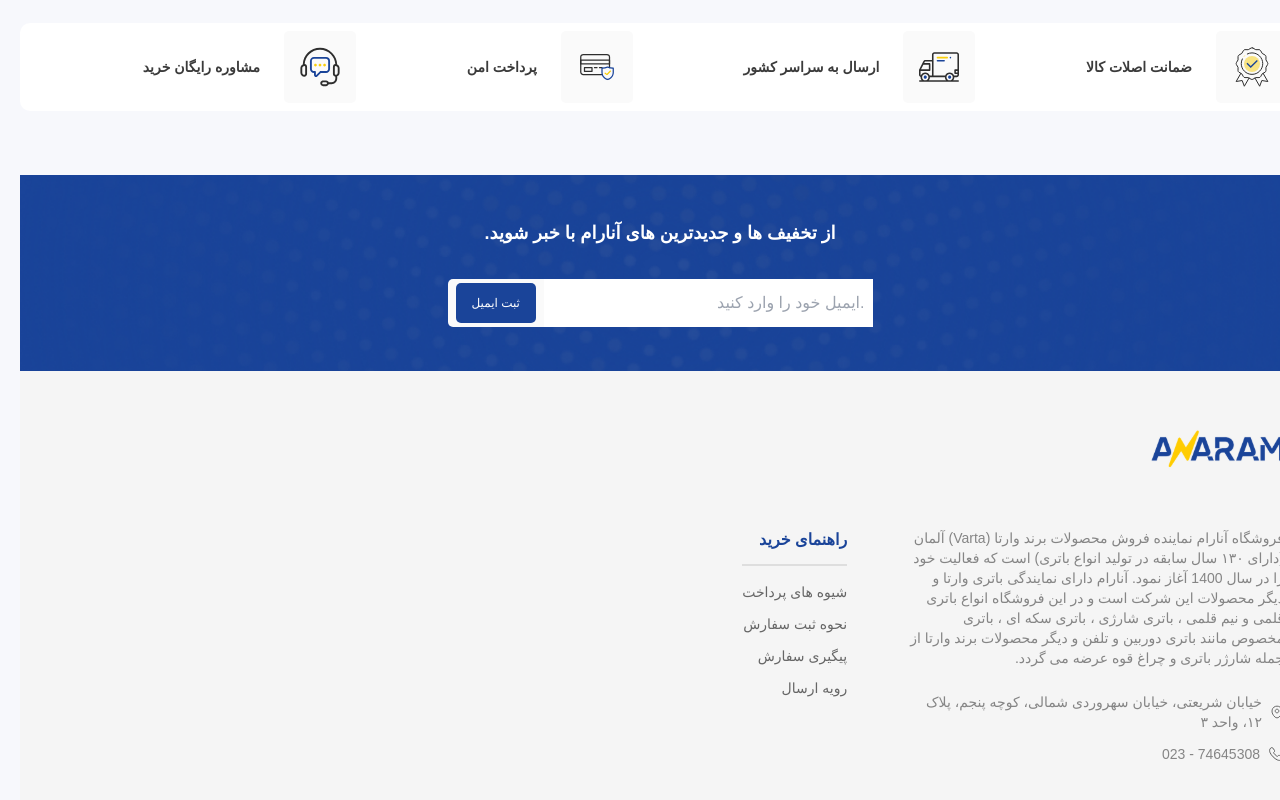
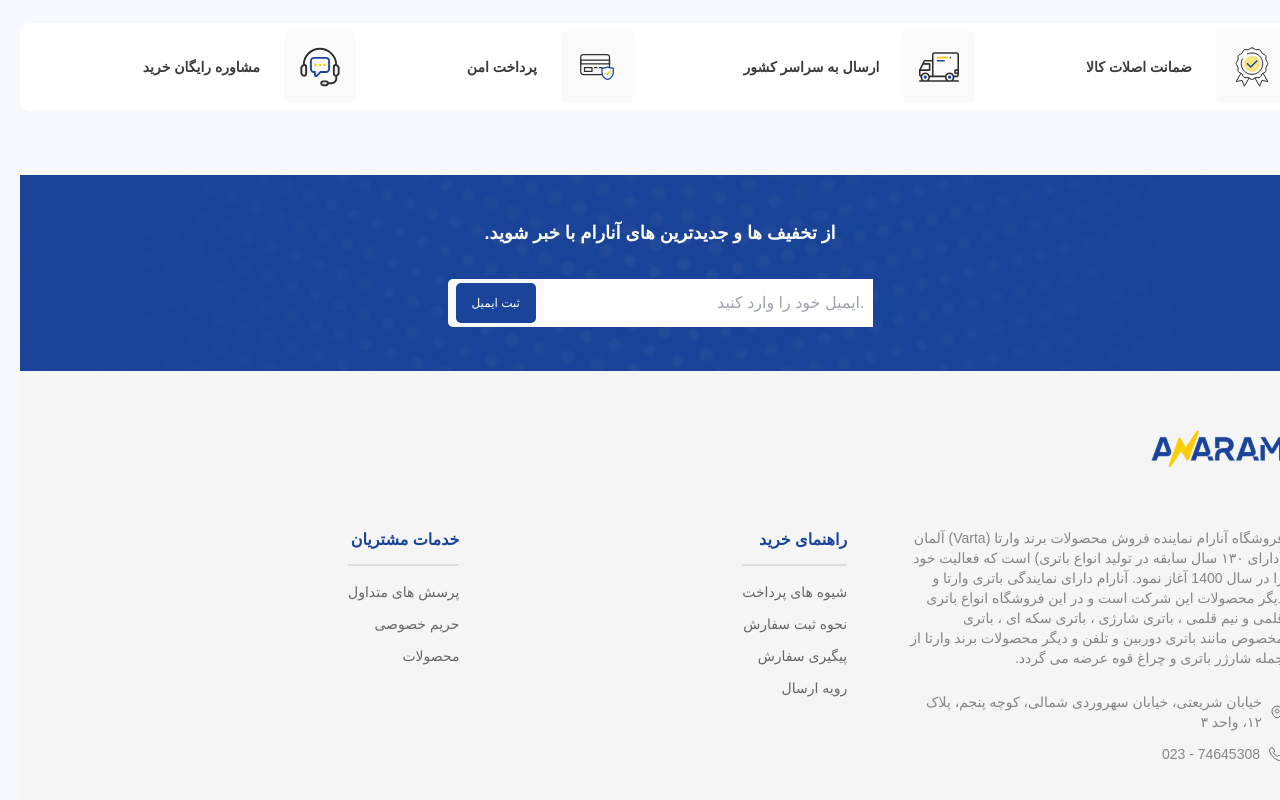
Before and after one commit to mahyarErshad/anaram-react, a React (Create React App) app: page / in a window 1280 px wide. Shown: the part 4667-5467 px from the top of the page. Built offline with nearby package versions, Linux system fonts and the light colour scheme; a web font is replaced by a local one.

Commit message:
customerServices NavLinks are created

```diff
--- a/src/Components/Footer/FooterContainer/FooterContainer.jsx
+++ b/src/Components/Footer/FooterContainer/FooterContainer.jsx
@@ -5,7 +5,7 @@ import { ReactComponent as LocationIcon } from "../../../assets/images/icons/loc
 import { ReactComponent as PhoneIcon } from "../../../assets/images/icons/phone-icon.svg";
 import FooterAddress from "../FooterComponents/FooterAddress/FooterAddress";
 import FooterNavLinks from "../FooterComponents/FooterNavLinks/FooterNavLinks";
-import { helpShopingData } from "../../../lib/footerNavLinksData/footerNavLinksData";
+import { customerServicesData, helpShopingData } from "../../../lib/footerNavLinksData/footerNavLinksData";
 
 function FooterContainer() {
   return (
@@ -19,6 +19,7 @@ function FooterContainer() {
         </address>
         <nav className={`${styles.nav} flex justify-between items-start`}>
           <FooterNavLinks data={helpShopingData} />
+          <FooterNavLinks data={customerServicesData} />
         </nav>
       </section>
     </footer>
```
